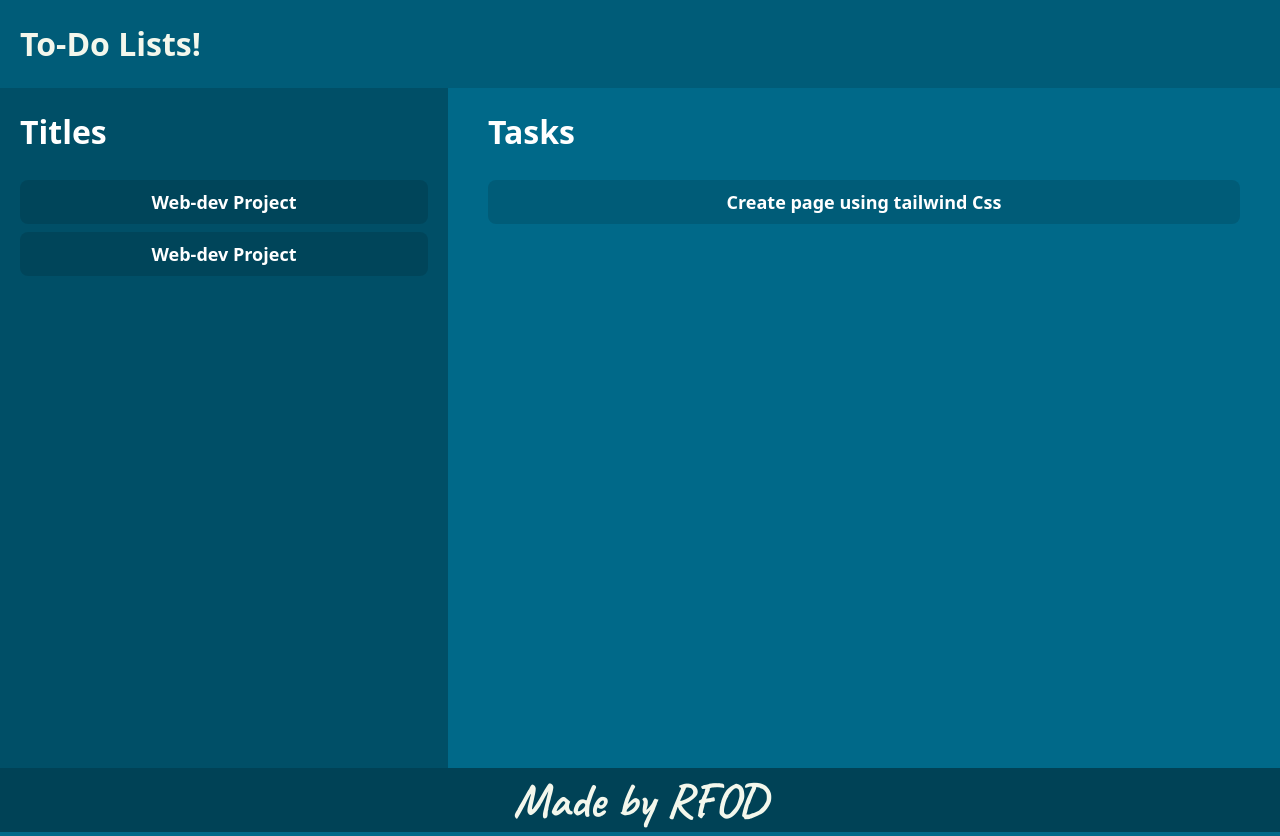
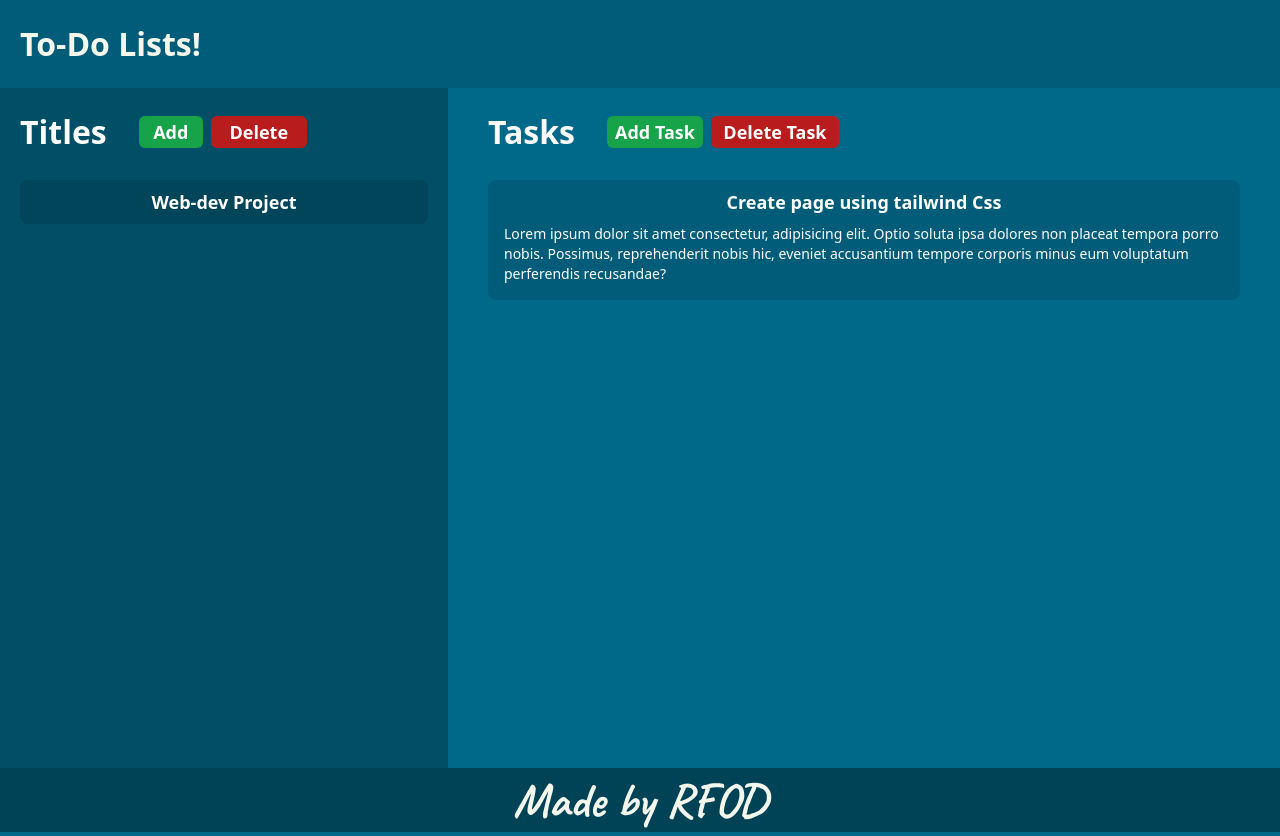
Before and after one commit to RFOD/Todo, a website: page index.html in a window 1280 px wide. Drawn offline with Linux system fonts and the light colour scheme.

Commit message:
Added Buttons And Title/Task Structure

```diff
--- a/index.html
+++ b/index.html
@@ -17,24 +17,28 @@
     </nav>
     <section class="grid grid-cols-[35vw_65vw] grid-rows-1 w-[100vw] min-h-[85vh]">
         <div class="font-bold bg-[#00000040] p-5">
-            <h1 class="text-blue text-[2rem] text-white mb-6">Titles</h1>
-            <div data-index class="flex justify-center bg-[#00000020] p-2 rounded-lg mb-2 hover:bg-[#00000030]">
-                <h2 class="font-semibold text-white text-lg" data-title>
-                    Web-dev Project
-                </h2>
+            <div class="flex text-white gap-2 items-center">
+                <h1 class="text-blue text-[2rem] text-white mb-6 mr-6">Titles</h1>
+                <div class="mb-6 w-16 h-8 bg-green-600 rounded-md text-lg flex justify-center items-center hover:opacity-80">Add</div>
+                <div class="mb-6 w-24 h-8 bg-red-700 rounded-md text-lg flex justify-center items-center hover:opacity-80">Delete</div>
             </div>
             <div data-index class="flex justify-center bg-[#00000020] p-2 rounded-lg mb-2 hover:bg-[#00000030]">
-                <h2 class="font-semibold text-white text-lg" data-title>
-                    Web-dev Project
-                </h2>
+                <h2 class="font-semibold text-white text-lg" data-title>Web-dev Project</h2>
             </div>
         </div>
         <div class="font-bold text-[2rem] text-white p-5 px-10 ">
-            <h1 class="mb-6">Tasks</h1>
-            <div data-index class="flex justify-center bg-[#00000020] p-2 rounded-lg mb-2 hover:bg-[#00000030]">
+            <div class="flex gap-2 items-center">
+                <h1 class="mb-6 mr-6">Tasks</h1>
+                <div class="mb-6 w-24 h-8 bg-green-600 rounded-md text-lg flex justify-center items-center hover:opacity-80">Add Task</div>
+                <div class="mb-6 w-32 h-8 bg-red-700 rounded-md text-lg flex justify-center items-center hover:opacity-80">Delete Task</div>
+            </div>
+            <div data-index class="flex flex-col justify-center items-center bg-[#00000020] p-2 rounded-lg mb-2 hover:bg-[#00000030]">
                 <h2 class="font-semibold text-white text-lg" data-title>
                     Create page using tailwind Css
                 </h2>
+                <p class="text-sm font-thin m-2">
+                    Lorem ipsum dolor sit amet consectetur, adipisicing elit. Optio soluta ipsa dolores non placeat tempora porro nobis. Possimus, reprehenderit nobis hic, eveniet accusantium tempore corporis minus eum voluptatum perferendis recusandae?
+                </p>
             </div>
         </div>
         </div>
--- a/src/input.css
+++ b/src/input.css
@@ -1,3 +1,6 @@
 @tailwind base;
 @tailwind components;
 @tailwind utilities;
+body{
+    user-select: none;
+}
```
Also changed, not shown: src/output.css.
